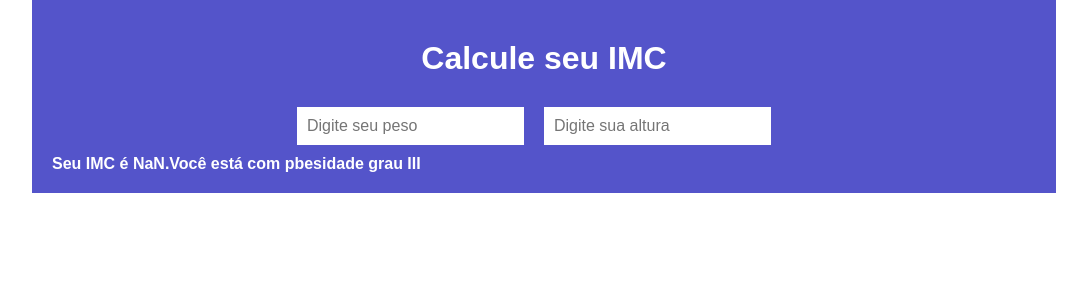
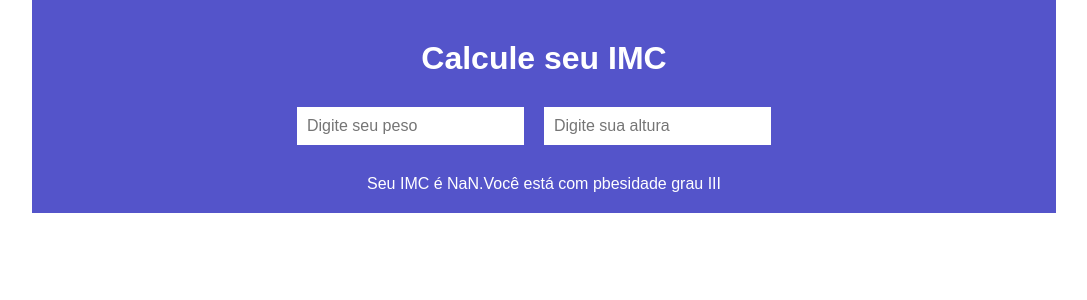
Before and after one commit to b0kki/javascript, a React (Vite) app: page / in a window 1280 px wide. Shown: the top 300 px of the page, without its empty margins (96-1183 px from the left). Built offline with nearby package versions, Linux system fonts and the light colour scheme.

Commit message:
fixed style

```diff
--- a/src/components/Formulario/styles.css
+++ b/src/components/Formulario/styles.css
@@ -13,9 +13,10 @@
     background-color: rgb(84, 84, 202);
 }
 
-form {
+form, h4 {
     margin-top: 20px;
     text-align: center;
+    font-weight: lighter;
 }
 
 h1{
```
